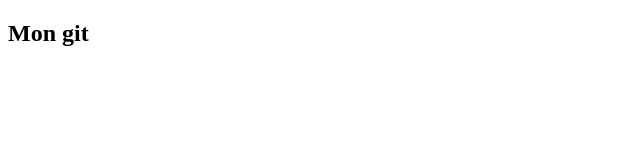
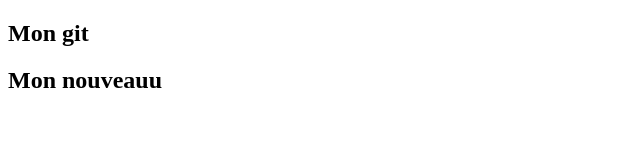
Before and after one commit to Orezzincu/OCProjet, a plain HTML site: page index.html in a window 1280 px wide. Shown: the whole page, without its empty margins (0-640 px from the left). Drawn offline with Linux system fonts and the light colour scheme.

Commit message:
ajout d'une nouvelle section mon nouveau

```diff
--- a/index.html
+++ b/index.html
@@ -7,5 +7,8 @@
  <section>
  	<h1>Mon git</h1>
  </section>
+  <section>
+ 	<h1>Mon nouveauu</h1>
+ </section>
 </body>
 </html>
```
